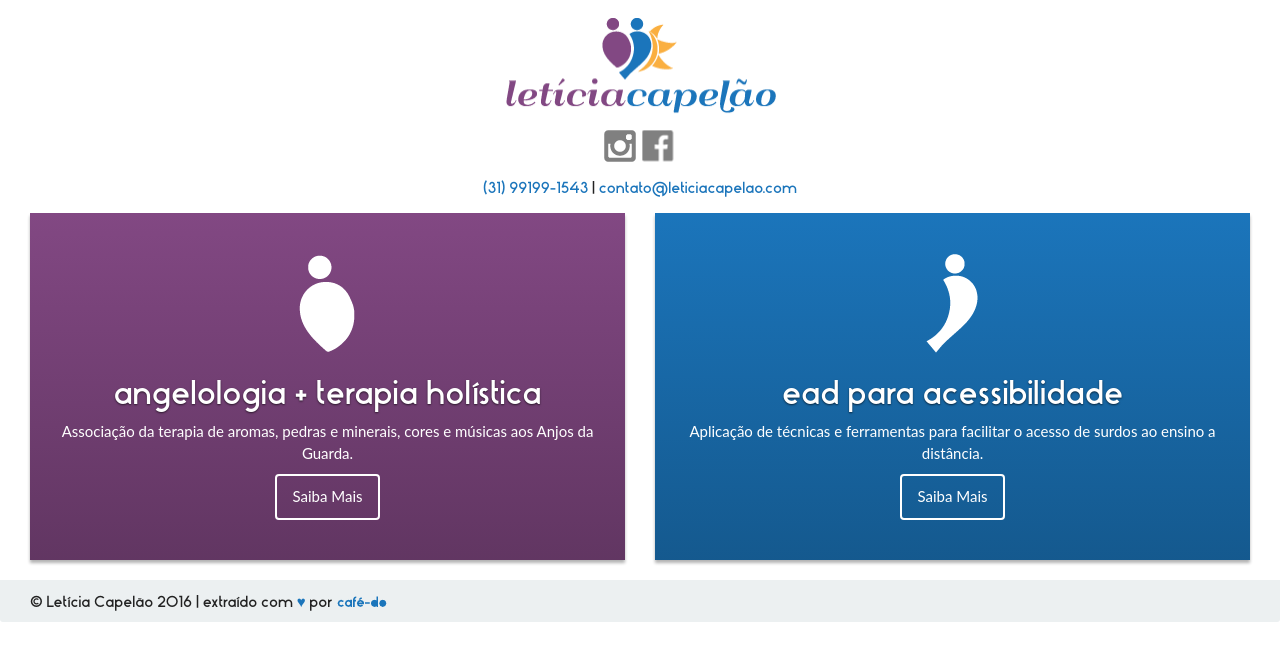
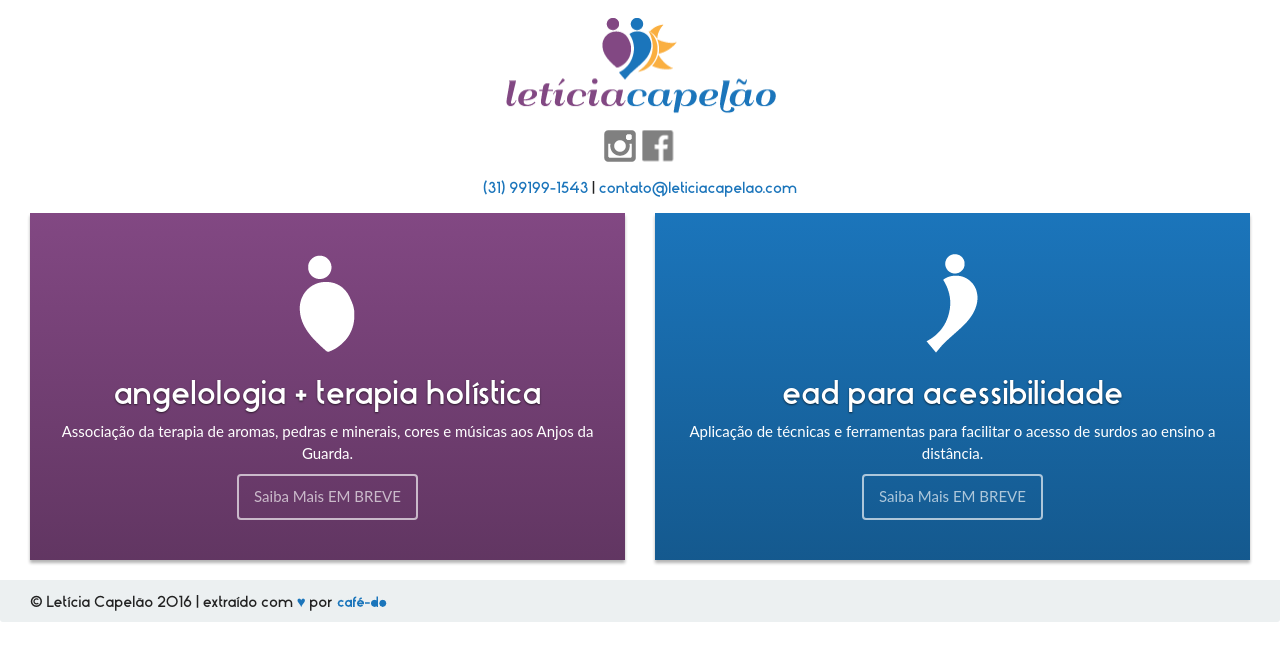
Before and after one commit to cafe-do/leticiacapelao, a Jekyll site: the page built from index.html, in a window 1280 px wide. Shown: the top 661 px of the page. Built offline with Jekyll 4.4.1, drawn with Linux system fonts in a browser that asks for light colours.

Commit message:
Homepage section links disabled.

```diff
--- a/index.html
+++ b/index.html
@@ -9,7 +9,7 @@ layout: default
         <img src="{{ "/images/angelologia-icon.png" | prepend: site.baseurl }}" alt="">
         <h2>angelologia + terapia hol&iacute;stica</h2>
         <p>Associa&ccedil;&atilde;o da terapia de aromas, pedras e minerais, cores e músicas aos Anjos da Guarda.</p>
-        <a href="#" class="btn btn-primary">Saiba Mais</a>
+        <a href="#" class="btn btn-primary disabled">Saiba Mais EM BREVE</a>
       </div>
     </section>
     <section class="section ead col-xs-12 col-sm-6">
@@ -17,7 +17,7 @@ layout: default
         <img src="{{ "/images/ead-icon.png" | prepend: site.baseurl }}" alt="">
         <h2>ead para acessibilidade</h2>
         <p>Aplica&ccedil;&atilde;o de t&eacute;cnicas e ferramentas para facilitar o acesso de surdos ao ensino a dist&acirc;ncia.</p>
-        <a href="#" class="btn btn-primary">Saiba Mais</a>
+        <a href="#" class="btn btn-primary disabled">Saiba Mais EM BREVE</a>
       </div>
     </section>
   </div>
```
Also changed, not shown: 2 other files.
